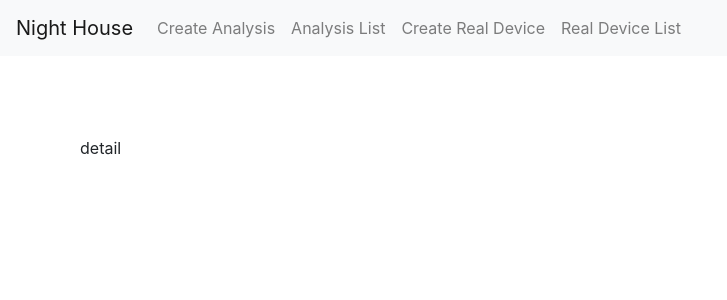
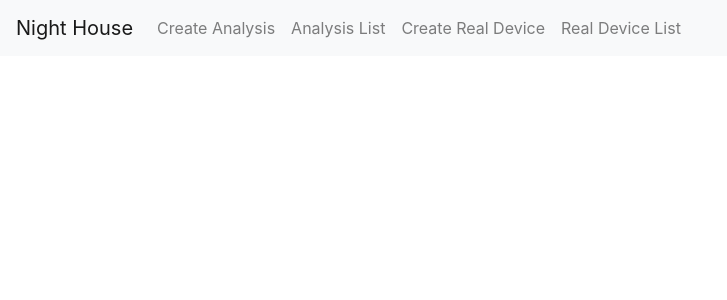
Before and after one commit to student513/nighthouse, a React (Create React App) app in the folder client/: page /url/list/1 in a window 1280 px wide. Shown: the top 300 px of the page, without its empty margins (0-727 px from the left). Built offline with nearby package versions, Linux system fonts and the light colour scheme; no server answers.

Commit message:
getReports를 이용해 Details 컴포넌트에 리포트 get

```diff
--- a/client/src/components/ReportCard.tsx
+++ b/client/src/components/ReportCard.tsx
@@ -30,7 +30,7 @@ const ReportCard = ({ name = "defaultName", url = "defaultUrl", _id = "defaultId
         <Card.Body>
           <Card.Title>{name}</Card.Title>
           <Card.Subtitle className="mb-2 text-muted">{url}</Card.Subtitle>
-          <Button href={`/url/list/${index}`}>Detail</Button>
+          <Button href={`/url/list/${_id}`}>Detail</Button>
           <DeleteButton onClick={() => deleteAnalysisCard(_id)}>Delete</DeleteButton>
         </Card.Body>
       </Card>
--- a/client/src/pages/Details.tsx
+++ b/client/src/pages/Details.tsx
@@ -1,20 +1,25 @@
-import { useEffect } from "react";
+import { useEffect, useState } from "react";
+import { RouteComponentProps } from "react-router-dom";
+
 import { getReports } from "../api";
-import { RouteComponentProps } from "react-router-dom";
+import { ReportData } from "../helper/interface";
 
 type Props = {
   profileId: string;
 };
 
 const Details = ({ match }: RouteComponentProps<Props>) => {
+  const [reportList, setReportList] = useState<ReportData[]>([]);
+
   useEffect(() => {
     getReportsByProfileId(match.params.profileId);
-  });
+  }, []);
 
   const getReportsByProfileId = async (id: string) => {
     const reports = await getReports(id);
+    setReportList(reports.data.data);
   };
-  return <div>detail</div>;
+  return <div></div>;
 };
 
 export default Details;
```
Also changed, not shown: client/src/helper/interface.ts (+33 -0 lines).
